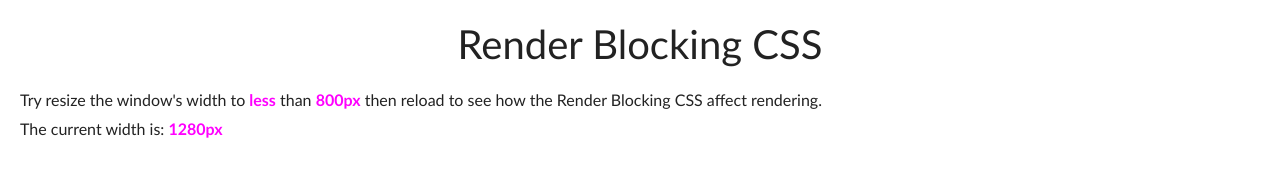
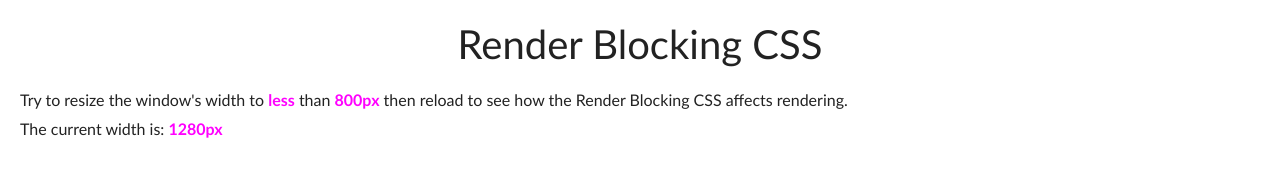
Before and after one commit to hta218/render-blocking-css-example, a plain HTML site: page index.html in a window 1280 px wide. Shown: the top 178 px of the page. Drawn offline with nearby package versions, Linux system fonts and the light colour scheme.

Commit message:
Fix typo

```diff
--- a/index.html
+++ b/index.html
@@ -25,9 +25,9 @@
 	<div class="header">
 		<h1 class="title">Render Blocking CSS</h1>
 		<p>
-			Try resize the window's width to <strong class="direction"></strong> than <strong>800px</strong> then reload to
+			Try to resize the window's width to <strong class="direction"></strong> than <strong>800px</strong> then reload to
 			see how the Render Blocking CSS
-			affect rendering.
+			affects rendering.
 		</p>
 		<p>The current width is: <strong class="window-width"></strong></p>
 	</div>
```
